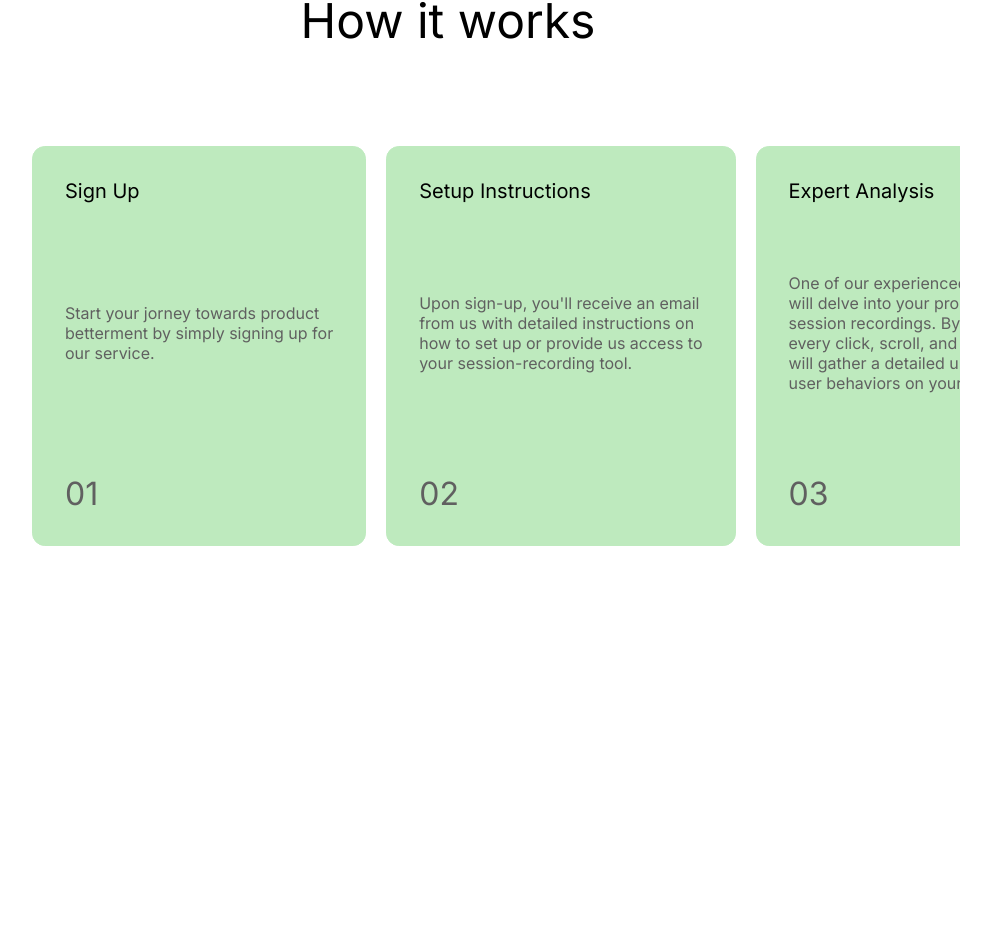
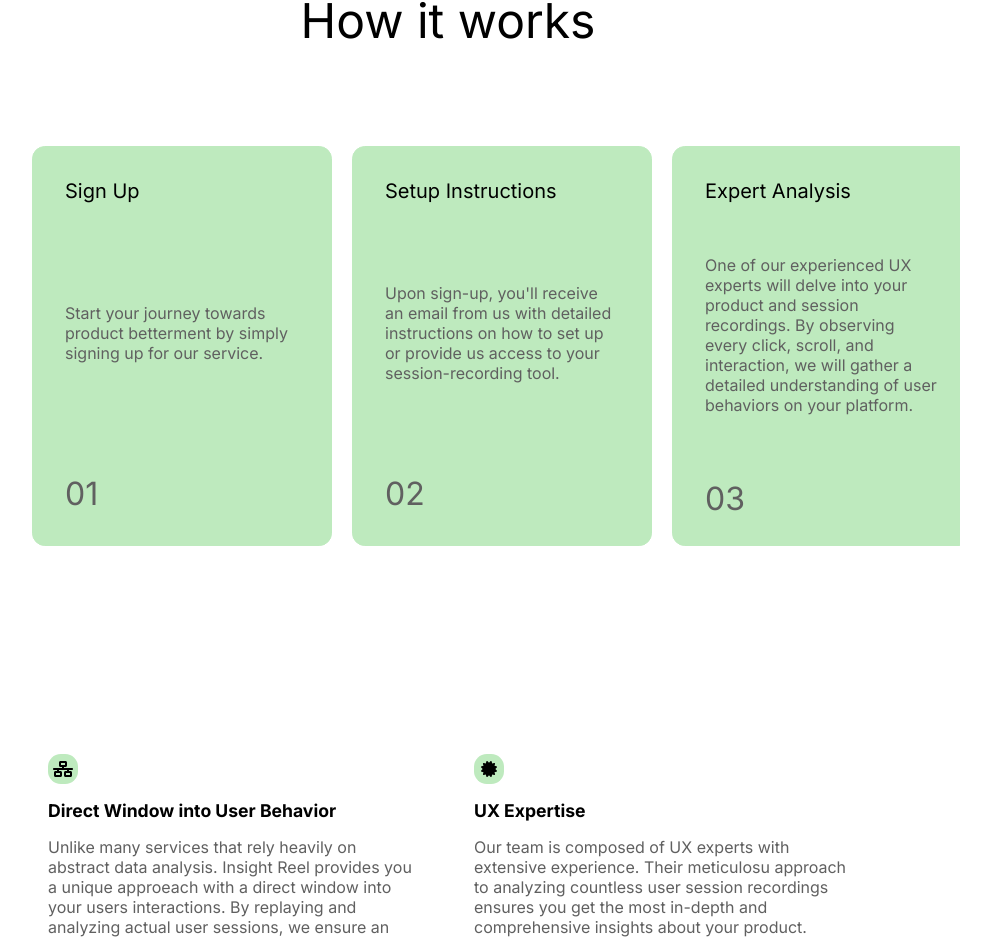
Before and after one commit to Delgorithm/react-insight-reel, a React (Vite) app: page / in a window 1280 px wide. Shown: the part 1610-2549 px from the top of the page, without its empty margins (192-1183 px from the left). Before the commit the page ends 2380 px from the top, so only its background shows below. Built offline with nearby package versions, Linux system fonts and the light colour scheme.

Commit message:
added font-awesome for icons

```diff
--- a/package.json
+++ b/package.json
@@ -10,6 +10,10 @@
     "preview": "vite preview"
   },
   "dependencies": {
+    "@fortawesome/fontawesome-svg-core": "^6.4.0",
+    "@fortawesome/free-regular-svg-icons": "^6.4.0",
+    "@fortawesome/free-solid-svg-icons": "^6.4.0",
+    "@fortawesome/react-fontawesome": "^0.2.0",
     "react": "^18.2.0",
     "react-dom": "^18.2.0"
   },
--- a/src/components/Sections/Section.css
+++ b/src/components/Sections/Section.css
@@ -1,15 +1,12 @@
 :root{
     --clr-green: hsl(120, 51%, 83%);
-}
-
-*{
 }
 
 .section{
     margin: 8rem;
 }
 
-.section > p {
+.section-content > p {
     font-size: 2em;
     font-weight: 600;
     margin-bottom: 50px;
@@ -32,8 +29,16 @@
     font-weight: 200;
 }
 
+/* ----- Howitworks ----- */
+
 .howitworks{
-    overflow: auto;
+    overflow-x: auto;
+    scrollbar-width: none;
+    -ms-overflow-style: none;
+}
+
+.howitworks::-webkit-scrollbar{
+    display: none;
 }
 
 .howitworks > p{
@@ -44,19 +49,17 @@
 
 .wrapper{
     display: flex;
-    width: 3000px;
+    gap: 20px;
+    width: 1900px;
     height: 400px;
     margin: 6rem;
-    overflow: hidden;
-
-
 }
 
 .grid-item{
+    flex: 1;
     border: 1px solid var(--clr-green);
     background-color: var(--clr-green);
     border-radius: 1vmax;
-    margin-right: 20px;
     display: flex;
     flex-direction: column;
     justify-content: space-between;
@@ -79,3 +82,40 @@
     font-size: 2em;
     color: rgb(96, 96, 96);
 }
+
+/* ----- Details ----- */
+.details{
+    margin: 6rem;
+    display: grid;
+    grid-template-columns: repeat(2, 1fr);
+    grid-template-rows: repeat(3, 1fr);
+    grid-column-gap: 20px;
+    grid-row-gap: 50px;
+}
+
+.infoDetail > p {
+    margin: 1rem;
+}
+
+.infoDetail > p:nth-child(1){
+    background-color: var(--clr-green);
+    width: 30px;
+    height: 30px;
+    display: flex;
+    justify-content: center;
+    align-items: center;
+    border-radius: 1vmax;
+}
+
+.infoDetail > p:nth-child(2){
+    font-size: 1.1em;
+    font-weight: 700;
+}
+
+.infoDetail > p:nth-child(3){
+    color: rgb(96, 96, 96);
+}
+
+logo{
+
+}
--- a/src/components/Sections/Section.jsx
+++ b/src/components/Sections/Section.jsx
@@ -1,14 +1,23 @@
 import React from 'react';
 import './Section.css';
+import { FontAwesomeIcon } from '@fortawesome/react-fontawesome'
+import { faNetworkWired } from '@fortawesome/free-solid-svg-icons';
+import { faCertificate } from '@fortawesome/free-solid-svg-icons';
+import { faSquarePollVertical } from '@fortawesome/free-solid-svg-icons';
+import {faLaptopFile } from '@fortawesome/free-solid-svg-icons';
+import { faScaleBalanced } from '@fortawesome/free-solid-svg-icons';
+import { faChartLine } from '@fortawesome/free-solid-svg-icons';
+
 
 const Section = () => {
   return (
     <section className="section">
+        <div className="section-content">
             <p>
                 The core of our unique approach lies in <br></br>
                 leveraging the capabilities of tools such <br></br>
-            as Hotjar and Mouseflow to capture and <br></br>
-            replay user sessions.
+                as Hotjar and Mouseflow to capture <br></br>
+                and replay user sessions.
             </p>
             <div className="img-text">
                 <picture>
@@ -21,81 +30,99 @@ const Section = () => {
                     interaction. Unlike data analysis that often <br></br>
                     leans towards abstract interpretation, our <br></br>
                     approach affords a direct window into user <br></br>
-                behavior, ensuring a more authentic <br></br>
-                perspective
+                    behavior, ensuring a more authentic <br></br>perspective.
                 </p>
+            </div>
         </div>
         <div className="howitworks">
             <p>How it works</p>
             <div className="wrapper">
-                <div className="grid-item">
-                    <p>Sign Up</p>
-                    <p>
-                        Start your jorney towards product <br></br>
-                        betterment by simply signing up for <br></br>
-                        our service.
-                    </p>
-                    <p>01</p>
+                {getSteps().map((step, index) => (
+                    <div className="grid-item" key={index}>
+                        <p>{step.title}</p>
+                        <p>{step.description}</p>
+                        <p>{step.stepNumber}</p>
                     </div>
-                <div className="grid-item">
-                    <p>Setup Instructions</p>
-                    <p>
-                        Upon sign-up, you'll receive an email <br></br>
-                        from us with detailed instructions on <br></br>
-                        how to set up or provide us access to <br></br>
-                        your session-recording tool.
-                    </p>
-                    <p>02</p>
-                </div>
-                <div className="grid-item">
-                    <p>Expert Analysis</p>
-                    <p>
-                        One of our experienced UX experts <br></br>
-                        will delve into your product and <br></br>
-                        session recordings. By observing <br></br>
-                        every click, scroll, and interaction, we <br></br>
-                        will gather a detailed understanding of <br></br>
-                        user behaviors on your platform.
-                    </p>
-                    <p>03</p>
-                </div>
-                <div className="grid-item">
-                    <p>Lorem Ipsum</p>
-                    <p>
-                        Lorem, ipsum dolor sit amet consectetur <br></br>
-                        adipisicing elit. Odit hic ipsam sequi autem <br></br>
-                        accusamus eos aspernatur, minus expedita id optio <br></br>
-                        fugit sit atque? Neque facere aut ipsum, <br></br>
-                        voluptatibus quisquam fugiat.
-                    </p>
-                    <p>04</p>
-                </div>
-                <div className="grid-item">
-                    <p>Lorem Ipsum</p>
-                    <p>
-                        Lorem, ipsum dolor sit amet consectetur <br></br>
-                        adipisicing elit. Odit hic ipsam sequi autem <br></br>
-                        accusamus eos aspernatur, minus expedita id optio <br></br>
-                        fugit sit atque? Neque facere aut ipsum, <br></br>
-                        voluptatibus quisquam fugiat.
-                    </p>
-                    <p>05</p>
-                </div>
-                <div className="grid-item">
-                    <p>Lorem Ipsum</p>
-                    <p>
-                        Lorem, ipsum dolor sit amet consectetur <br></br>
-                        adipisicing elit. Odit hic ipsam sequi autem <br></br>
-                        accusamus eos aspernatur, minus expedita id optio <br></br>
-                        fugit sit atque? Neque facere aut ipsum, <br></br>
-                        voluptatibus quisquam fugiat.
-                    </p>
-                    <p>06</p>
+                ))}
             </div>
         </div>
+        <div className="details">
+            {getDetails().map((step, index) => (
+                <div className="infoDetail" key={index}>
+                    <p>{step.logo}</p>
+                    <p>{step.title}</p>
+                    <p>{step.description}</p>
+                </div>
+            ))}
         </div>
     </section>
-  )
-}
+  );
+};
 
-export default Section
+const getSteps = () => [
+{
+    title: "Sign Up",
+    description: 'Start your journey towards product betterment by simply signing up for our service.',
+    stepNumber: '01'
+},
+{
+    title: 'Setup Instructions',
+    description: "Upon sign-up, you'll receive an email from us with detailed instructions on how to set up or provide us access to your session-recording tool.",
+    stepNumber: '02',
+    },
+    {
+    title: 'Expert Analysis',
+    description: 'One of our experienced UX experts will delve into your product and session recordings. By observing every click, scroll, and interaction, we will gather a detailed understanding of user behaviors on your platform.',
+    stepNumber: '03',
+    },
+    {
+    title: 'Lorem Ipsum',
+    description: 'Lorem, ipsum dolor sit amet consectetur adipisicing elit. Odit hic ipsam sequi autem accusamus eos aspernatur, minus expedita id optio fugit sit atque? Neque facere aut ipsum, voluptatibus quisquam fugiat.',
+    stepNumber: '04',
+    },
+    {
+    title: 'Lorem Ipsum',
+    description: 'Lorem, ipsum dolor sit amet consectetur adipisicing elit. Odit hic ipsam sequi autem accusamus eos aspernatur, minus expedita id optio fugit sit atque? Neque facere aut ipsum, voluptatibus quisquam fugiat.',
+    stepNumber: '05',
+    },
+    {
+    title: 'Lorem Ipsum',
+    description: 'Lorem, ipsum dolor sit amet consectetur adipisicing elit. Odit hic ipsam sequi autem accusamus eos aspernatur, minus expedita id optio fugit sit atque? Neque facere aut ipsum, voluptatibus quisquam fugiat.',
+    stepNumber: '06',
+    },
+];
+
+const getDetails = () => [
+    {
+        logo:<FontAwesomeIcon icon={faNetworkWired} style={{color: "#000000",}} />,
+        title:'Direct Window into User Behavior',
+        description: 'Unlike many services that rely heavily on abstract data analysis. Insight Reel provides you a unique approeach with a direct window into your users interactions. By replaying and analyzing actual user sessions, we ensure an authentic perspective that truly represents your users experiences.'
+    },
+    {
+        logo:<FontAwesomeIcon icon={faCertificate} style={{color: "#000000",}} />,
+        title:'UX Expertise',
+        description:'Our team is composed of UX experts with extensive experience. Their meticulosu approach to analyzing countless user session recordings ensures you get the most in-depth and comprehensive insights about your product.'
+    },
+    {
+        logo:<FontAwesomeIcon icon={faSquarePollVertical} style={{color: "#000000",}} />,
+        title:'Actionable Insights',
+        description:`Our finding aren't ujst analytical reports: they are actionable insights. We give you concrete improvement points based on actual user behavior, enabling you to implement targeted strategies for product enhancement.`
+    },
+    {
+        logo:<FontAwesomeIcon icon={faLaptopFile} style={{color: "#000000",}} />,
+        title:'Flexible Services',
+        description:`We understand the dynamic nature of businesses, and we offer flexible service options. Choose between ad-how reports or one of our subscription options to suit your needs.`
+    },
+    {
+        logo:<FontAwesomeIcon icon={faScaleBalanced} style={{color: "#000000",}} />,
+        title:'A Focus on Balance',
+        description:`Data is critical, but so is human behavior. We champion a balance between data analysis and user behavior observation, eliminating 'paralysis by analysis.`
+    },
+    {
+        logo:<FontAwesomeIcon icon={faChartLine} style={{color: "#000000",}} />,
+        title:'Continuous Improvement',
+        description:`With Insight Reel, the process of product enhancement is never-ending. We take pride in offering a consistent focus on user behavior analysis, ensuring continuous improvements for your offerings.`
+    },
+];
+
+export default Section;
```
Also changed, not shown: 1 other file (tests, documents, lock files or other folders). Lines whose indentation alone changed are shown as unchanged.
